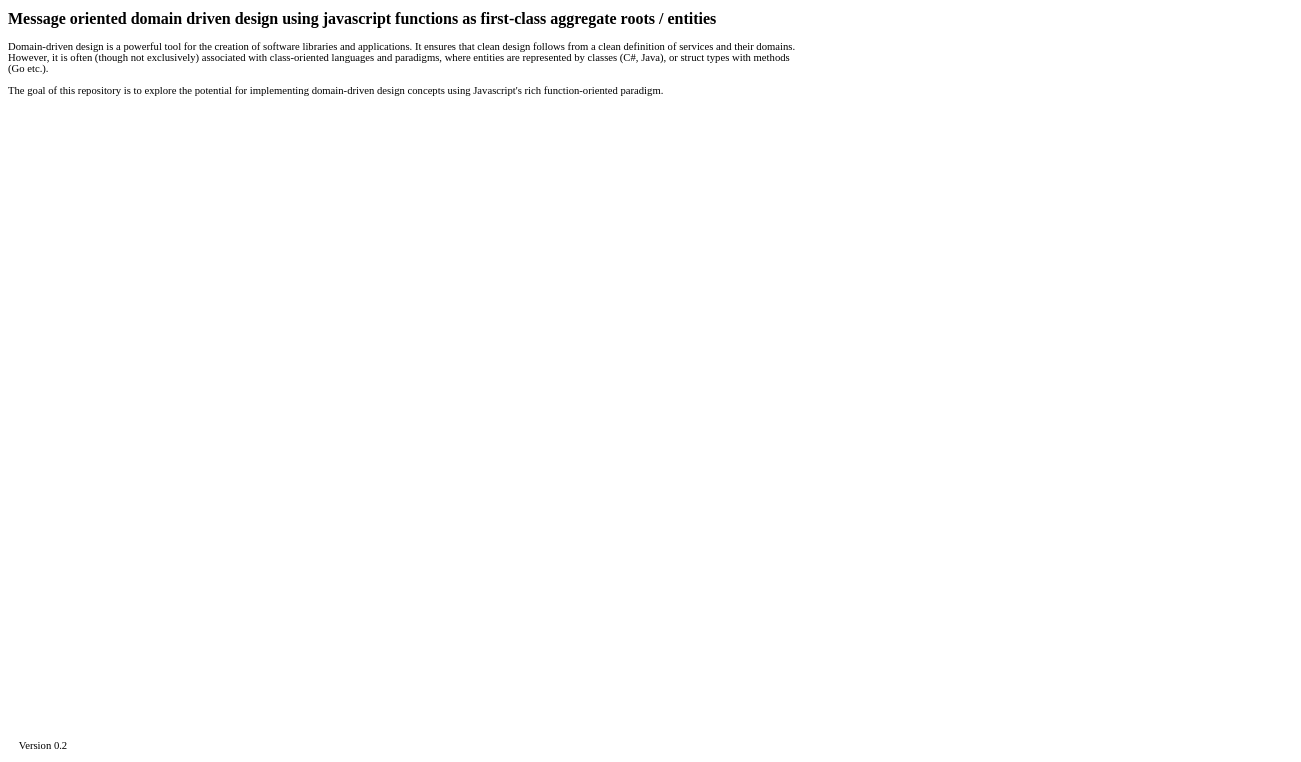
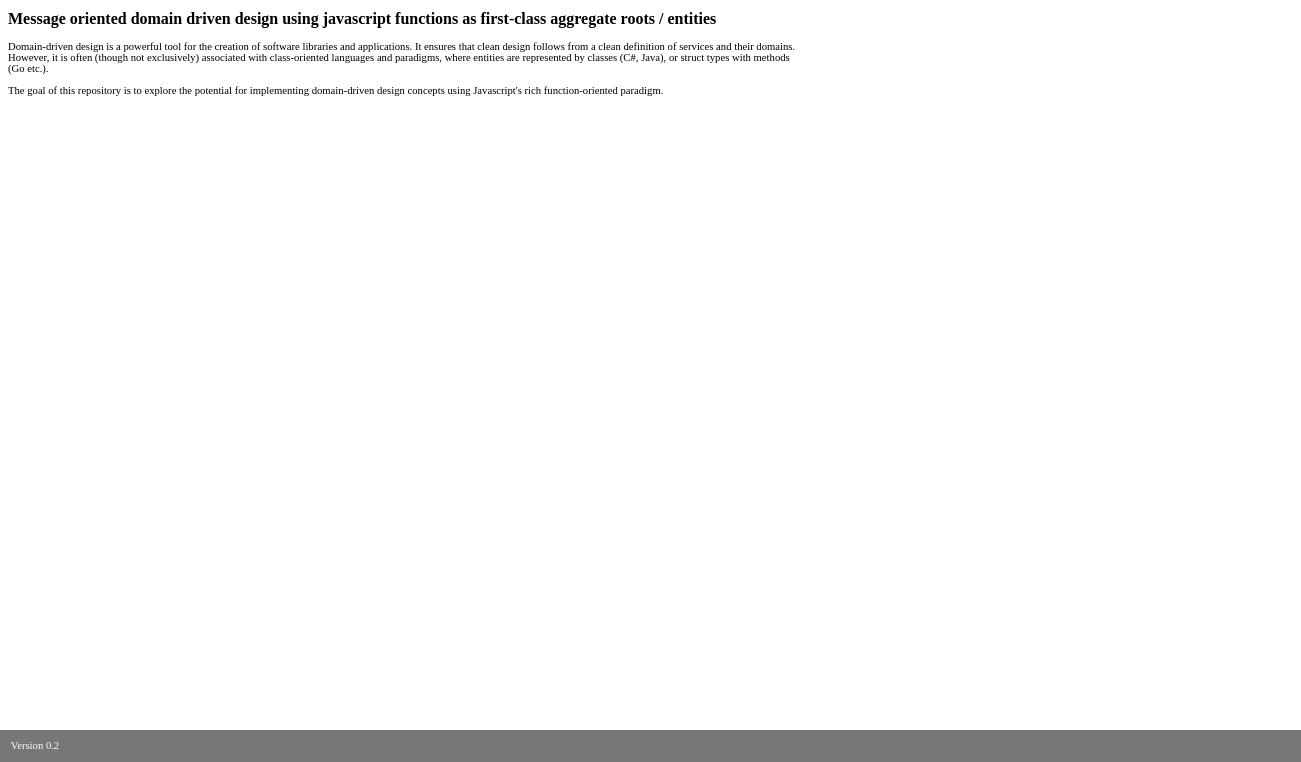
Before and after one commit to goofballLogic/modd, a plain HTML site: page docs/index.html in a window 1280 px wide. Shown: the part 38-800 px from the top of the page, 1301 px wide, since content can reach past the window. Drawn offline with Linux system fonts and the light colour scheme; a script that the page names is missing.

Commit message:
Update main.css

```diff
--- a/docs/css/main.css
+++ b/docs/css/main.css
@@ -20,10 +20,13 @@ body {
 main {
   max-width: 800px;
 }
-
 footer {
-    padding: 8pt;
-    display: block;
-    position: absolute;
-    bottom: 0;
+  padding: 8pt;
+  display: block;
+  position: absolute;
+  bottom: 0;
+  left: 0;
+  width: 100%;
+  background-color: #777;
+  color: white;
 }
```
